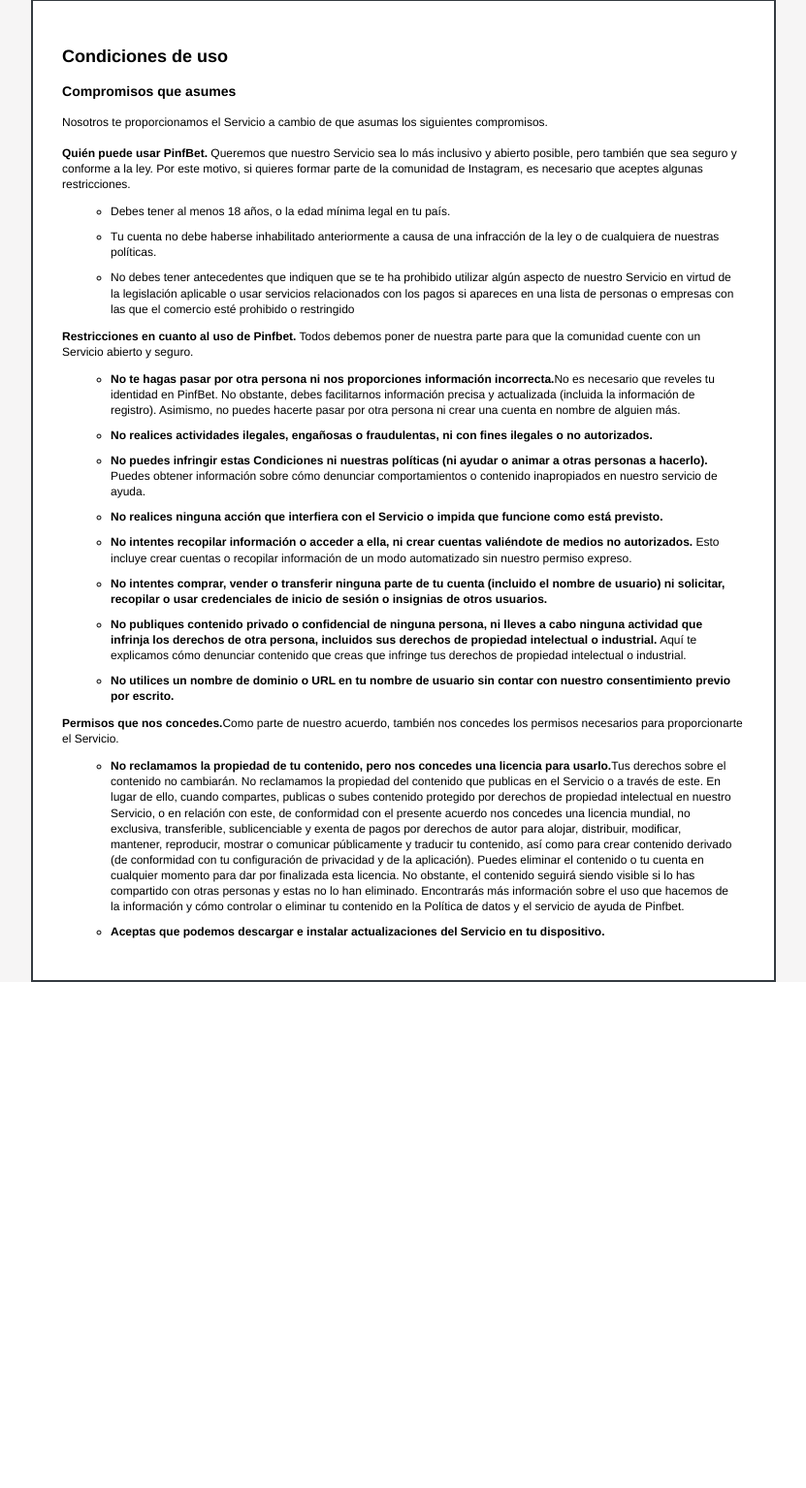
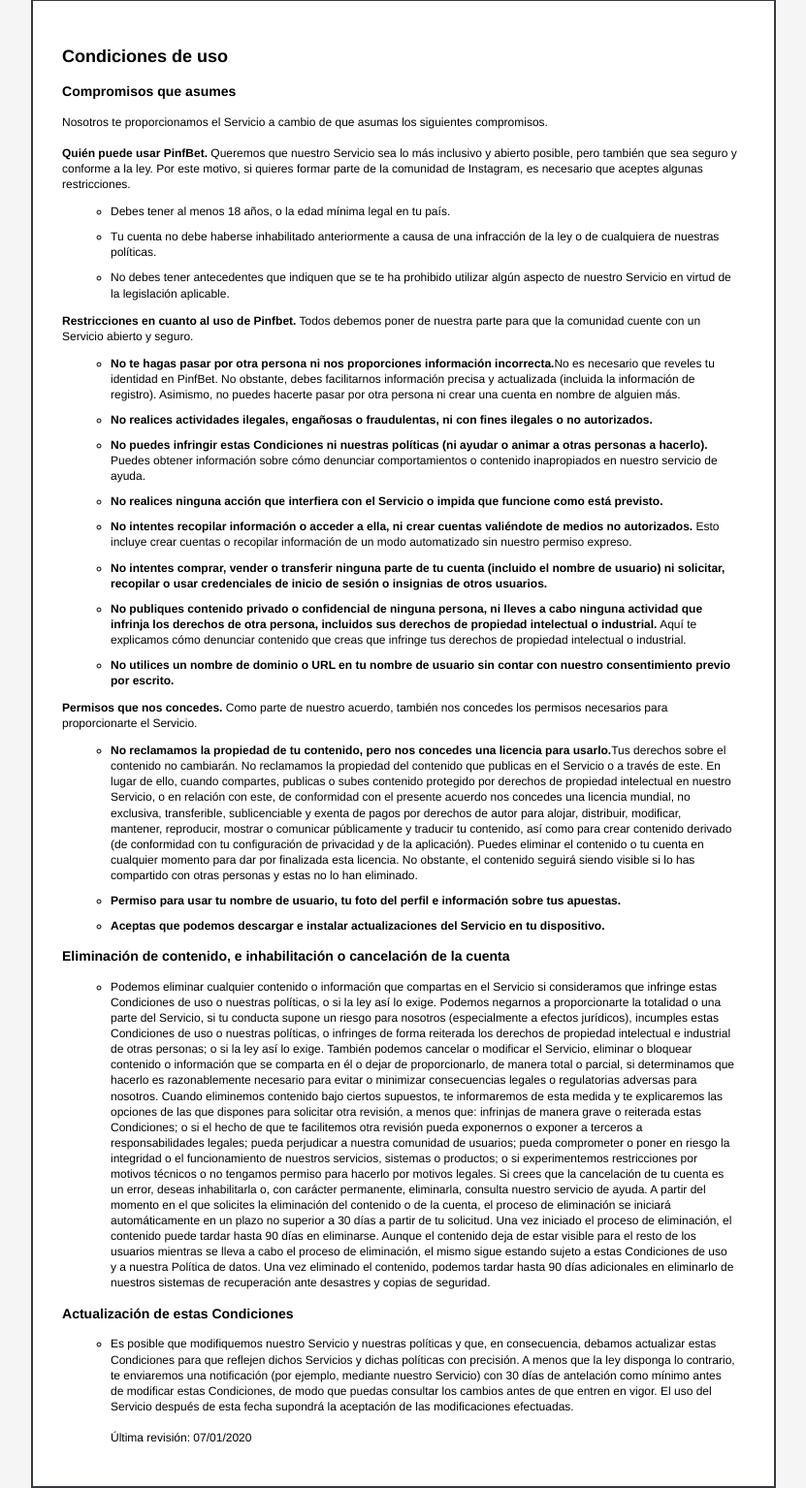
Before and after one commit to PINFirst/pinfbet, a Django app: template templates/Terms.html in a window 1280 px wide. Shown: the part 51-1586 px from the top of the page at 97% size, without its empty margins (224-1055 px from the left). Before the commit the page ends 1064 px from the top, so only its background shows below. Run offline with Django 3.2, Linux system fonts and the light colour scheme; the template is opened without the code that fills it, so the values that code supplies are empty.

Commit message:
Terms Html

```diff
--- a/templates/Terms.html
+++ b/templates/Terms.html
@@ -19,8 +19,7 @@
                 <li>Debes tener al menos 18 años, o la edad mínima legal en tu país.</li>
                 <li>Tu cuenta no debe haberse inhabilitado anteriormente a causa de una infracción de la ley o de cualquiera de nuestras políticas.</li>
                 <li>No debes tener antecedentes que indiquen que se te ha prohibido utilizar algún aspecto de nuestro Servicio en virtud de la legislación
-                    aplicable o usar servicios relacionados con los pagos si apareces en una lista de personas o empresas con las que el comercio esté prohibido
-                    o restringido</li>
+                    aplicable.</li>
             </ol>
         <b>Restricciones en cuanto al uso de Pinfbet.</b> Todos debemos poner de nuestra parte para que la comunidad cuente con un Servicio abierto y seguro.
             <ol class="a">
@@ -36,7 +35,7 @@
                 Aquí te explicamos cómo denunciar contenido que creas que infringe tus derechos de propiedad intelectual o industrial.</li>
                 <li><b>No utilices un nombre de dominio o URL en tu nombre de usuario sin contar con nuestro consentimiento previo por escrito.</b></li>
             </ol>
-        <b>Permisos que nos concedes.</b>Como parte de nuestro acuerdo, también nos concedes los permisos necesarios para proporcionarte el Servicio.
+        <b>Permisos que nos concedes.</b> Como parte de nuestro acuerdo, también nos concedes los permisos necesarios para proporcionarte el Servicio.
             <ol class="a">
                 <li><b>No reclamamos la propiedad de tu contenido, pero nos concedes una licencia para usarlo.</b>Tus derechos sobre el contenido no
                     cambiarán. No reclamamos la propiedad del contenido que publicas en el Servicio o a través de este.
@@ -46,11 +45,33 @@
                     mostrar o comunicar públicamente y traducir tu contenido, así como para crear contenido derivado (de conformidad con tu configuración
                     de privacidad y de la aplicación). Puedes eliminar el contenido o tu cuenta en cualquier momento para dar por finalizada esta licencia.
                     No obstante, el contenido seguirá siendo visible si lo has compartido con otras personas y estas no lo han eliminado.
-                    Encontrarás más información sobre el uso que hacemos de la información y cómo controlar o eliminar tu contenido en la Política de datos y
-                    el servicio de ayuda de Pinfbet.</li>
+                <li><b>Permiso para usar tu nombre de usuario, tu foto del perfil e información sobre tus apuestas.</b></li>
                 <li><b>Aceptas que podemos descargar e instalar actualizaciones del Servicio en tu dispositivo.</b></li>
-
             </ol>
+        <h3>Eliminación de contenido, e inhabilitación o cancelación de la cuenta</h3>
+        <ol class="a">
+             <li>Podemos eliminar cualquier contenido o información que compartas en el Servicio si consideramos que infringe estas Condiciones de uso o nuestras políticas,
+                 o si la ley así lo exige. Podemos negarnos a proporcionarte la totalidad o una parte del Servicio, si tu conducta supone un riesgo para nosotros (especialmente a efectos jurídicos),
+                 incumples estas Condiciones de uso o nuestras políticas, o infringes de forma reiterada los derechos de propiedad intelectual e industrial de otras personas; o si la ley así lo exige.
+                 También podemos cancelar o modificar el Servicio, eliminar o bloquear contenido o información que se comparta en él o dejar de proporcionarlo, de manera total o parcial,
+                 si determinamos que hacerlo es razonablemente necesario para evitar o minimizar consecuencias legales o regulatorias adversas para nosotros.
+                 Cuando eliminemos contenido bajo ciertos supuestos, te informaremos de esta medida y te explicaremos las opciones de las que dispones para solicitar otra revisión, a menos que:
+                 infrinjas de manera grave o reiterada estas Condiciones; o si el hecho de que te facilitemos otra revisión pueda exponernos o exponer a terceros a responsabilidades legales;
+                 pueda perjudicar a nuestra comunidad de usuarios; pueda comprometer o poner en riesgo la integridad o el funcionamiento de nuestros servicios, sistemas o productos;
+                 o si experimentemos restricciones por motivos técnicos o no tengamos permiso para hacerlo por motivos legales.
+                 Si crees que la cancelación de tu cuenta es un error, deseas inhabilitarla o, con carácter permanente, eliminarla, consulta nuestro servicio de ayuda.
+                 A partir del momento en el que solicites la eliminación del contenido o de la cuenta, el proceso de eliminación se iniciará automáticamente en un plazo no superior a 30 días a partir
+                 de tu solicitud. Una vez iniciado el proceso de eliminación, el contenido puede tardar hasta 90 días en eliminarse.
+                 Aunque el contenido deja de estar visible para el resto de los usuarios mientras se lleva a cabo el proceso de eliminación,
+                 el mismo sigue estando sujeto a estas Condiciones de uso y a nuestra Política de datos.
+                 Una vez eliminado el contenido, podemos tardar hasta 90 días adicionales en eliminarlo de nuestros sistemas de recuperación ante desastres y copias de seguridad.</li>
+        </ol>
+        <h3>Actualización de estas Condiciones</h3>
+        <ol class="a">
+            <li>Es posible que modifiquemos nuestro Servicio y nuestras políticas y que, en consecuencia, debamos actualizar estas Condiciones para que reflejen dichos Servicios y dichas políticas con precisión. A menos que la ley disponga lo contrario, te enviaremos una notificación (por ejemplo, mediante nuestro Servicio) con 30 días de antelación como mínimo antes de modificar estas Condiciones, de modo que puedas consultar los cambios antes de que entren en vigor.
+                El uso del Servicio después de esta fecha supondrá la aceptación de las modificaciones efectuadas.<br><br>
+            Última revisión: 07/01/2020
+        </ol>
     </div>
 </body>
 </html>
```
